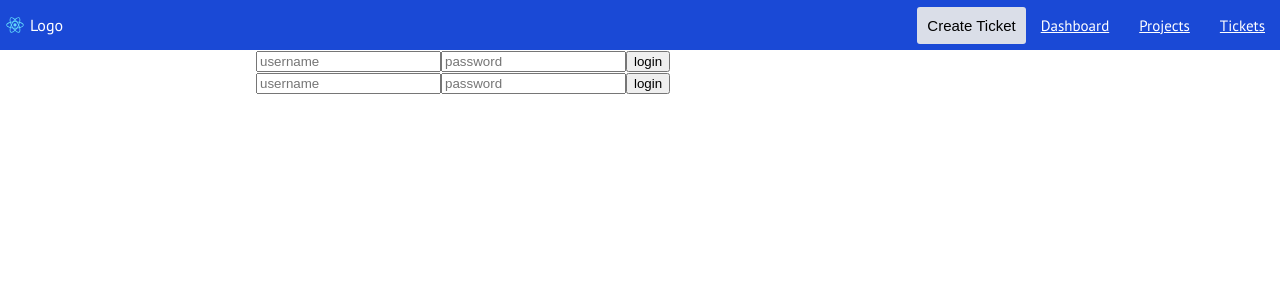
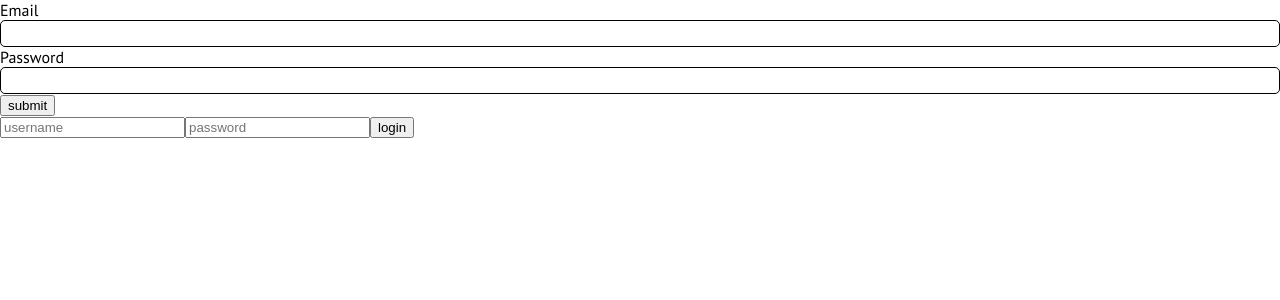
Before and after one commit to mep2664/ng-react, a React (Create React App) app: page /login in a window 1280 px wide. Shown: the top 300 px of the page. Built offline with nearby package versions, Linux system fonts and the light colour scheme.

Commit message:
start of authenticate

```diff
--- a/src/App.tsx
+++ b/src/App.tsx
@@ -7,9 +7,33 @@ import styled from "styled-components";
 import ApolloClient from "apollo-boost";
 import { ApolloProvider } from "@apollo/react-hooks";
 
+const getCookie = (cname: string) => {
+    const name = cname + "=";
+    const decodedCookie = decodeURIComponent(document.cookie);
+    const ca = decodedCookie.split(';');
+    for (let i = 0; i < ca.length; i++) {
+        let c = ca[i];
+        while (c.charAt(0) == ' ') {
+            c = c.substring(1);
+        }
+        if (c.indexOf(name) == 0) {
+            return c.substring(name.length, c.length);
+        }
+    }
+    return "";
+}
+
 const client = new ApolloClient({
     uri: "http://localhost:5556/graphql",
-})
+    headers: {
+        AUTHTOKEN: getCookie("uuid"),
+    },
+});
+
+const loginClient =
+    new ApolloClient({
+        uri: "http://localhost:5556/login",
+    });
 
 // maybe make this a section?
 const ContentWrapper = styled.div`
@@ -43,6 +67,9 @@ const App: React.FC = () => {
         return <NotFound />;
     }
 
+    console.log(`Cookie: ${getCookie("uuid")}`);
+
+    if (getCookie("uuid")) {
         return (
             <ApolloProvider client={client}>
                 <BrowserRouter>
@@ -64,5 +91,11 @@ const App: React.FC = () => {
             </ApolloProvider>
         );
     }
+    return (
+        <ApolloProvider client={loginClient}>
+            <Login />
+        </ApolloProvider>
+    );
+}
 
 export default App;
--- a/src/components/Forms/LoginForm/LoginForm.tsx
+++ b/src/components/Forms/LoginForm/LoginForm.tsx
@@ -1,36 +1,58 @@
 import * as React from "react";
+import { TextInput } from "../..";
+import styled from "styled-components";
+import gql from "graphql-tag";
+import { useMutation } from "@apollo/react-hooks";
+
+const LOGIN_USER = gql`
+    mutation LoginUser($email: String!, $password:String!) {
+        loginUser(email:$email, password:$password) {
+            token
+            error
+        }
+    }
+`;
 
 export const LoginForm: React.FC = () => {
-    const [username, setUsername] = React.useState<string>("");
+    const [email, setEmail] = React.useState<string>("");
     const [password, setPassword] = React.useState<string>("");
+    const [error, setError] = React.useState<string>("");
+    const [loginUser] = useMutation(LOGIN_USER);
 
     const handleSubmit = (e: React.FormEvent<HTMLFormElement>) => {
         e.preventDefault();
         const data = {
-            username,
+            email,
             password,
         }
-        fetch("http://localhost:5556/login", {
-            method: "POST",
-            mode: "cors",
-            cache: "no-cache",
-            credentials: "same-origin",
-            headers: {
-                "Content-Type": "application/json",
-            },
-            redirect: "follow",
-            referrer: "no-referrer",
-            body: JSON.stringify(data),
-        }).then((response) => {
-            console.log(response);
-        }, (failure) => console.log(failure));
+        loginUser({
+            variables: data,
+            // TODO - figure out what to do with cache
+            update: (cache, response) => {
+                if (response.data.loginUser.token) {
+                    setError(response.data.loginUser.error)
+                    console.log(response.data.loginUser.token);
+                    const d = new Date();
+                    const numHours = 4;
+                    const expires = d.setTime(d.getTime() + ((numHours * 60 * 60 * 1000)));
+                    document.cookie = `uuid=${response.data.loginUser.token};expires=${expires};path=/`;
+                } else if (response.data.loginUser.error) {
+                    setError(response.data.loginUser.error);
+                } else {
+                    // TODO - never let this be a possibility
+                    setError("response didnt have token or error?");
+                }
+            }
+        });
+
     }
 
     return (
-        <form action="localhost:5556/login" method="post" onSubmit={handleSubmit}>
-            <input type="text" name="username" placeholder="username" value={username} onChange={(e) => setUsername(e.target.value)} />
-            <input type="password" name="password" placeholder="password" value={password} onChange={(e) => setPassword(e.target.value)} />
-            <input type="submit" value="login" />
+        <form onSubmit={handleSubmit}>
+            {error && <div style={{ color: "red" }}>{error}</div>}
+            <TextInput name="email" label="Email" onChange={(e: React.ChangeEvent<HTMLInputElement>) => setEmail(e.target.value)} />
+            <TextInput name="password" label="Password" onChange={(e: React.ChangeEvent<HTMLInputElement>) => setPassword(e.target.value)} />
+            <input type="submit" value="submit" />
         </form>
     );
 }
--- a/src/components/Inputs/TextInput/TextInput.tsx
+++ b/src/components/Inputs/TextInput/TextInput.tsx
@@ -16,13 +16,14 @@ const Input = styled.input`
 interface ITextInput {
     label: string;
     name: string;
+    onChange: (e: React.ChangeEvent<HTMLInputElement>) => void;
 }
 
-export const TextInput: React.FC<ITextInput> = ({ label, name }) => {
+export const TextInput: React.FC<ITextInput> = ({ label, name, onChange }) => {
     return (
         <React.Fragment>
             <Label>{label}</Label>
-            <Input type="text" name={name} />
+            <Input type="text" name={name} onChange={onChange} />
             {/* create an error tooltip for validation */}
         </React.Fragment>
     );
```
Lines whose indentation alone changed are shown as unchanged.
